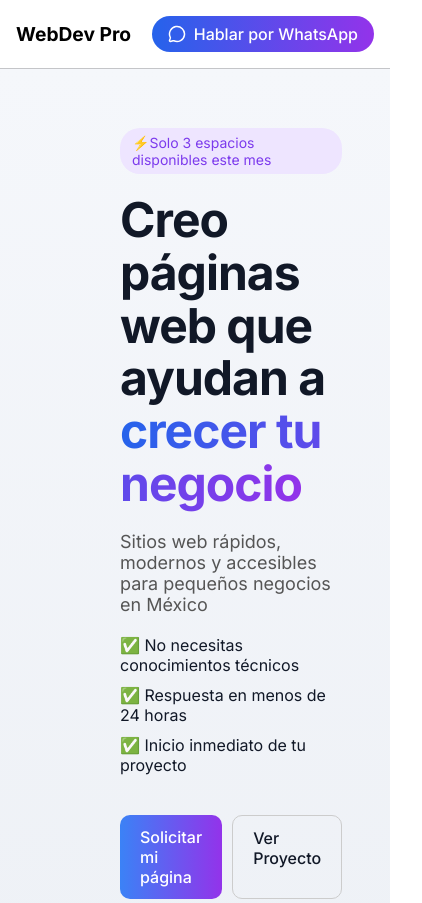
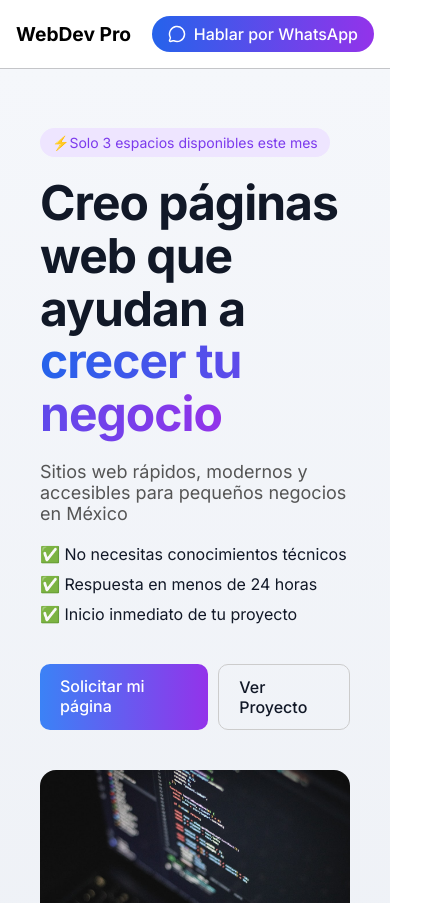
Before and after one commit to RetanaAlvarez/PaginaFreenlace, a React (Vite) app: page / in a window 390 px wide. Shown: the top 903 px of the page, 422 px wide, since content can reach past the window. Built offline with nearby package versions, Linux system fonts and the light colour scheme.

Commit message:
fix responsive hero

```diff
--- a/src/pages/Hero/Hero.module.css
+++ b/src/pages/Hero/Hero.module.css
@@ -98,3 +98,14 @@
 .buttons a:hover {
     opacity: 0.9;
 }
+
+@media(max-width:512px) {
+    .left{
+        padding: 0px;
+    }
+
+    .container{
+        display: grid;
+        grid-template-columns: repeat(1,1fr);
+    }
+}
```
